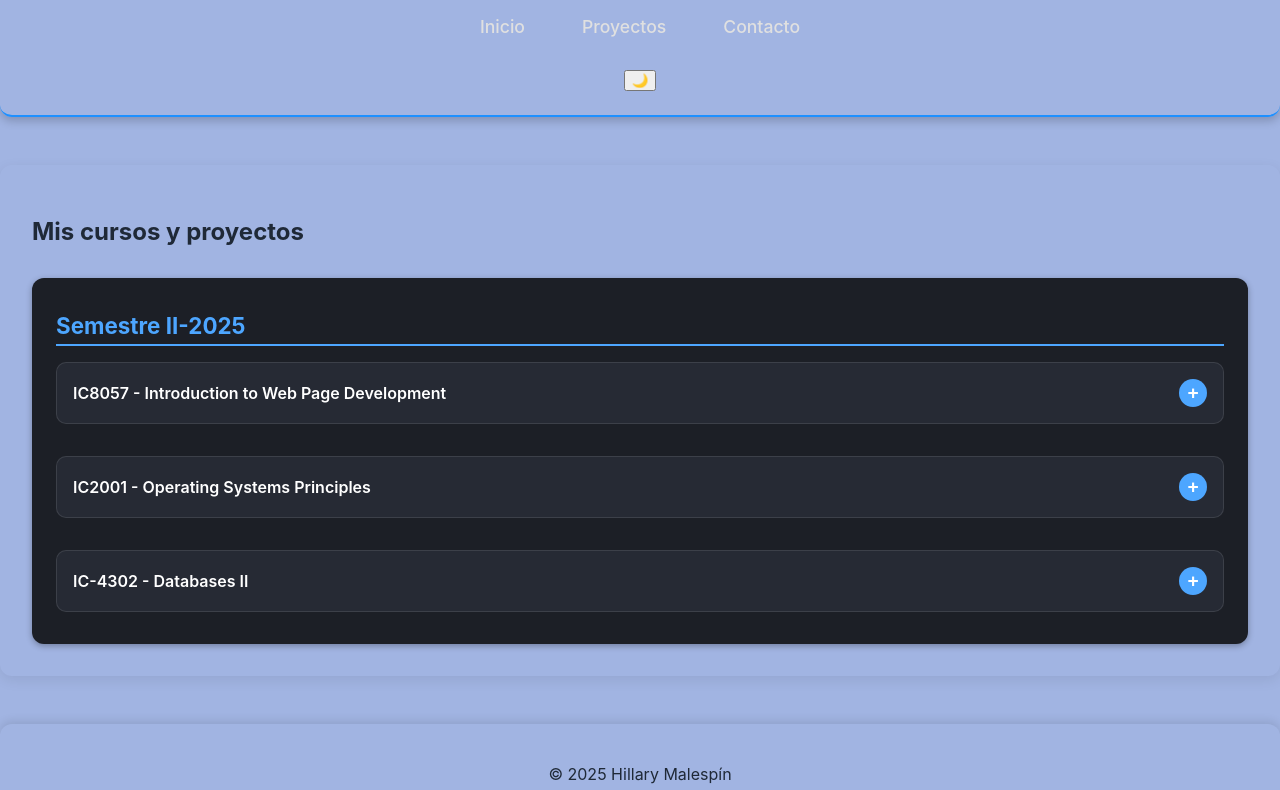
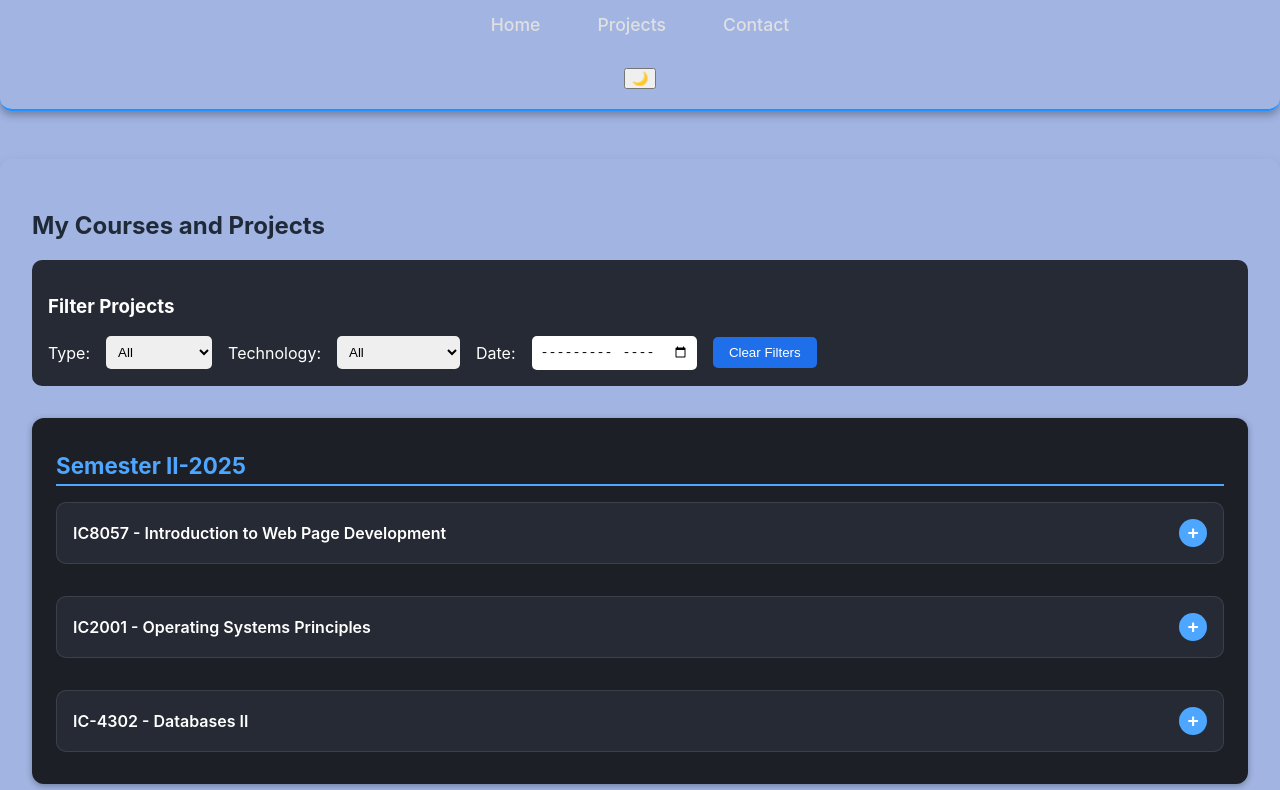
Before and after one commit to HillaryMalespin/Portafolio, a plain HTML site: page src/proyectos.html in a window 1280 px wide. Shown: the part 79-869 px from the top of the page. Drawn offline with Linux system fonts and the light colour scheme.

Commit message:
Agregando filtro a los cursos

```diff
--- a/src/js/proyectos.js
+++ b/src/js/proyectos.js
@@ -9,7 +9,7 @@ async function loadCourses() {
     const response = await fetch("./data/courses.json");
     const courses = await response.json();
 
-    // Agrupar por semestre
+    // Group courses by semester
     const grouped = {};
     courses.forEach(course => {
       if (!grouped[course.semester]) {
@@ -18,18 +18,19 @@ async function loadCourses() {
       grouped[course.semester].push(course);
     });
 
-    // Renderizar
+    // Render each semester
     Object.entries(grouped).forEach(([semester, courses]) => {
       const semesterDiv = document.createElement("div");
       semesterDiv.classList.add("semester");
 
       const semesterTitle = document.createElement("h2");
-      semesterTitle.textContent = `Semestre ${semester}`;
+      semesterTitle.textContent = `Semester ${semester}`;
       semesterDiv.appendChild(semesterTitle);
 
       const coursesGrid = document.createElement("div");
       coursesGrid.classList.add("courses");
 
+      // Render each course card
       courses.forEach(course => {
         const card = document.createElement("div");
         card.classList.add("course-card");
@@ -52,16 +53,21 @@ async function loadCourses() {
 
         let description = course.techDesc || course.description || "";
 
+        //
         content.innerHTML = `
           <p>${description}</p>
           <ul>
-            ${course.works.map(w => `
+            ${course.works.map(work => `
               <li>
-                <strong>${w.title}</strong> (${w.type}) - ${w.date}<br>
-                ${w.summary || w.description || ""}<br>
-                ${w.repo ? `<a href="${w.repo}" target="_blank">Repositorio</a>` : ""}
-                ${w.demo ? ` | <a href="${w.demo}" target="_blank">Demo</a>` : ""}
-                ${w.link ? `<a href="${w.link}" target="_blank">Ver trabajo</a>` : ""}
+                <strong>${work.title}</strong>
+                <em>(${work.type})</em> - ${work.date}<br>
+                ${work.summary || work.description || ""}<br>
+                ${work.repo ? `<a href="${work.repo}" target="_blank">Repository</a>` : ""}
+                ${work.demo ? ` | <a href="${work.demo}" target="_blank">Demo</a>` : ""}
+                ${work.link ? ` | <a href="${work.link}" target="_blank">View work</a>` : ""}
+                ${work.tech && work.tech.length > 0
+                  ? `<p><strong>Technologies:</strong> ${work.tech.join(", ")}</p>`
+                  : ""}
               </li>
             `).join("")}
           </ul>
@@ -82,7 +88,7 @@ async function loadCourses() {
     });
 
   } catch (error) {
-    container.innerHTML = "<p>Error al cargar los cursos.</p>";
+    container.innerHTML = "<p>Error loading courses.</p>";
     console.error(error);
   }
 }
--- a/src/proyectos.html
+++ b/src/proyectos.html
@@ -1,46 +1,113 @@
 <!DOCTYPE html>
-<html lang="es">
+<html lang="en">
 <head>
-  <meta charset="UTF-8">
-  <meta name="viewport" content="width=device-width, initial-scale=1.0">
-  <title>Proyectos Académicos</title>
+  <meta charset="UTF-8" />
+  <meta name="viewport" content="width=device-width, initial-scale=1.0" />
+  <title>Academic Projects</title>
 
   <!-- CSS -->
-  <link rel="stylesheet" href="styles/base.css">
-  <link rel="stylesheet" href="styles/courses.css">
-  <link rel="stylesheet" href="styles/layout.css">
+  <link rel="stylesheet" href="styles/base.css" />
+  <link rel="stylesheet" href="styles/layout.css" />
+  <link rel="stylesheet" href="styles/courses.css" />
+  <link rel="stylesheet" href="styles/filters.css" />
+</head>
 
-
-
-</head>
 <body>
-  <!-- Encabezado -->
+  <!-- ===== Header ===== -->
   <header>
-    <h1>Trabajos Académicos</h1>
+    <h1>Academic Projects</h1>
     <nav>
       <ul>
-        <li><a href="index.html">Inicio</a></li>
-        <li><a href="proyectos.html">Proyectos</a></li>
-        <li><a href="index.html#contacto">Contacto</a></li>
+        <li><a href="index.html">Home</a></li>
+        <li><a href="proyectos.html" class="active">Projects</a></li>
+        <li><a href="index.html#contact">Contact</a></li>
       </ul>
     </nav>
   </header>
 
-  <!-- Contenido -->
+  <!-- ===== Main Content ===== -->
   <main>
     <section id="courses" class="section">
-      <h2>Mis cursos y proyectos</h2>
+      <h2>My Courses and Projects</h2>
+
+      <!-- ===== Filter Section ===== -->
+      <div id="filters" class="filters">
+        <h3>Filter Projects</h3>
+        <div class="filter-group">
+          <label for="filterType">Type:</label>
+          <select id="filterType">
+            <option value="">All</option>
+            <!-- Dynamically filled from JSON -->
+          </select>
+
+          <label for="filterTech">Technology:</label>
+          <select id="filterTech">
+            <option value="">All</option>
+            <!-- Dynamically filled from JSON -->
+          </select>
+
+          <label for="filterDate">Date:</label>
+          <input type="month" id="filterDate" />
+
+          <button id="clearFilters">Clear Filters</button>
+        </div>
+      </div>
+
+      <!-- ===== Courses Container ===== -->
       <div id="courses-container"></div>
     </section>
   </main>
 
-  <!-- Pie -->
+  <!-- ===== Footer ===== -->
   <footer>
     <p>&copy; 2025 Hillary Malespín</p>
   </footer>
 
-  <!-- JS -->
-  <script src="js/proyectos.js" type="module" defer></script>
+  <!-- ===== JavaScript ===== -->
+  <script type="module" src="js/proyectos.js" defer></script>
   <script src="js/theme.js" defer></script>
+  <script>
+    // Populate filters dynamically from the JSON data
+    document.addEventListener("DOMContentLoaded", async () => {
+      try {
+        const response = await fetch("./data/courses.json");
+        const courses = await response.json();
+
+        const typeSet = new Set();
+        const techSet = new Set();
+
+        // Extract unique values from JSON
+        courses.forEach(course => {
+          course.works?.forEach(work => {
+            if (work.type) typeSet.add(work.type);
+            if (Array.isArray(work.tech)) {
+              work.tech.forEach(t => techSet.add(t));
+            }
+          });
+        });
+
+        // Populate Type filter
+        const typeSelect = document.getElementById("filterType");
+        typeSet.forEach(type => {
+          const opt = document.createElement("option");
+          opt.value = type;
+          opt.textContent = type.charAt(0).toUpperCase() + type.slice(1);
+          typeSelect.appendChild(opt);
+        });
+
+        // Populate Technology filter
+        const techSelect = document.getElementById("filterTech");
+        techSet.forEach(tech => {
+          const opt = document.createElement("option");
+          opt.value = tech;
+          opt.textContent = tech;
+          techSelect.appendChild(opt);
+        });
+
+      } catch (error) {
+        console.error("Error loading filters:", error);
+      }
+    });
+  </script>
 </body>
 </html>
--- a/src/styles/base.css
+++ b/src/styles/base.css
@@ -128,7 +128,9 @@ a:hover {
   margin: 0.3rem 0;
 }
 
-
+/* ================================
+ cv
+================================ */
 .cv-container {
   display: flex;
   justify-content: center;
--- a/src/styles/courses.css
+++ b/src/styles/courses.css
@@ -120,7 +120,7 @@
 
 /* ===== Header ===== */
 header {
-    background: linear-gradient(90deg, #0f2027, #203a43, #2c5364); /* degradado elegante */
+    background:(90deg, #0f2027);
     padding: 20px 0;
     text-align: center;
     color: white;
@@ -167,3 +167,39 @@ nav ul li a:hover {
     color: #fff;
     box-shadow: 0 4px 10px rgba(30, 144, 255, 0.5);
 }
+
+.filters {
+  background-color: #262a34;
+  padding: 1rem;
+  border-radius: 10px;
+  margin-bottom: 1.5rem;
+  color: #fff;
+}
+
+.filter-group {
+  display: flex;
+  flex-wrap: wrap;
+  gap: 1rem;
+  align-items: center;
+}
+
+.filter-group select,
+.filter-group input {
+  padding: 0.5rem;
+  border-radius: 5px;
+  border: none;
+}
+
+.filter-group button {
+  padding: 0.5rem 1rem;
+  background-color: #1f6feb;
+  color: #fff;
+  border: none;
+  border-radius: 5px;
+  cursor: pointer;
+  transition: background 0.3s ease;
+}
+
+.filter-group button:hover {
+  background-color: #155ac7;
+}
--- a/src/styles/recomendacionStyle.css
+++ b/src/styles/recomendacionStyle.css
@@ -29,7 +29,7 @@
 }
 
 .recomendaciones button {
-  background-color: var(--accent);
+  background-color: #1e90ff;
   color: white;
   border: none;
   border-radius: 10px;
```
Also changed, not shown: src/index.html (+2 -0 lines).
